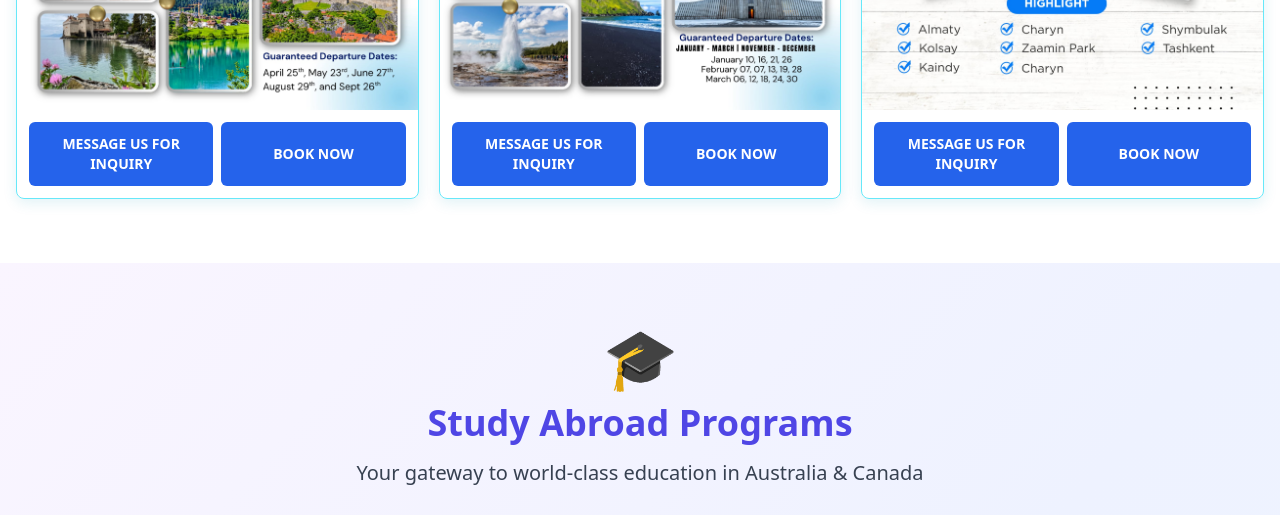
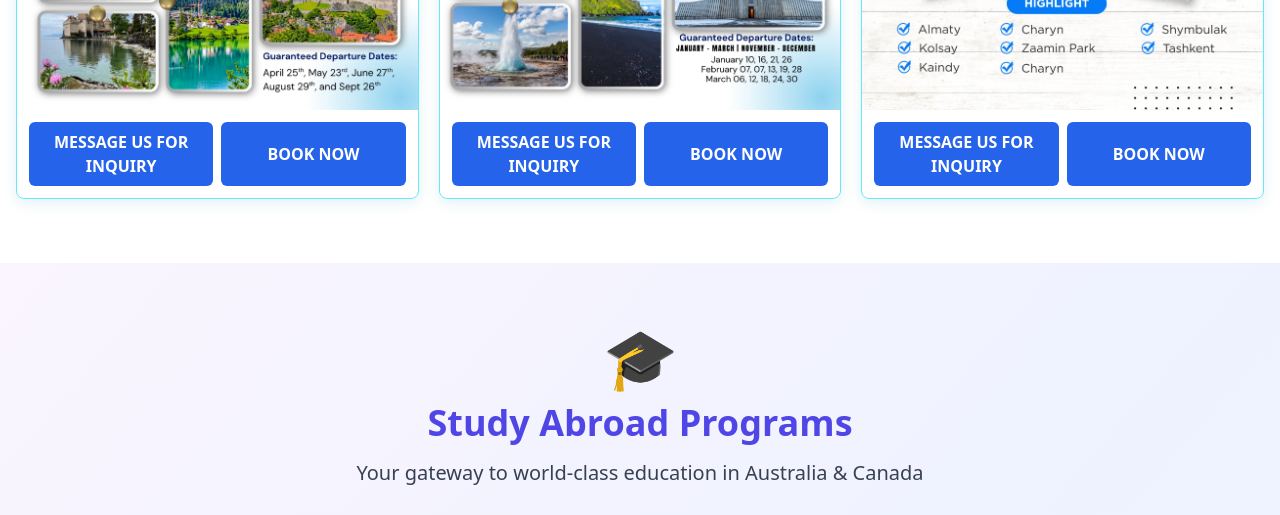
Before and after one commit to GraciousAngeli/gatt-main, a plain HTML site: page index.html in a window 1280 px wide. Shown: the part 1900-2415 px from the top of the page. Drawn offline with nearby package versions, Linux system fonts and the light colour scheme.

Commit message:
change font size and style to match others

```diff
--- a/index.html
+++ b/index.html
@@ -216,24 +216,24 @@
                     <article class="travel-highlight-card overflow-hidden rounded-lg border border-cyan-300">
                         <img src="assets/GATT WEBSITE UPDATES/HOME/HIGHLIGHTS/switzerland.jpg" alt="Switzerland 9 days tour highlight" class="block w-full aspect-[4/5] object-cover">
                         <div class="grid grid-cols-2 gap-2 p-3">
-                            <button onclick="showTab('contact')" class="rounded-md bg-blue-600 px-2 py-3 text-xs sm:text-sm font-semibold text-white hover:bg-blue-700 transition-colors">MESSAGE US FOR INQUIRY</button>
-                            <button onclick="bookTour('Switzerland 9 Days Tour')" class="rounded-md bg-blue-600 px-2 py-3 text-xs sm:text-sm font-semibold text-white hover:bg-blue-700 transition-colors">BOOK NOW</button>
+                            <button onclick="showTab('contact')" class="rounded-md bg-blue-600 px-2 py-2 text-base font-semibold text-white hover:bg-blue-700 transition-colors">MESSAGE US FOR INQUIRY</button>
+                            <button onclick="bookTour('Switzerland 9 Days Tour')" class="rounded-md bg-blue-600 px-2 py-2 text-base font-semibold text-white hover:bg-blue-700 transition-colors">BOOK NOW</button>
                         </div>
                     </article>
 
                     <article class="travel-highlight-card overflow-hidden rounded-lg border border-cyan-300">
                         <img src="assets/GATT WEBSITE UPDATES/HOME/HIGHLIGHTS/iceland.jpg" alt="Iceland 8 days 7 nights tour highlight" class="block w-full aspect-[4/5] object-cover">
                         <div class="grid grid-cols-2 gap-2 p-3">
-                            <button onclick="showTab('contact')" class="rounded-md bg-blue-600 px-2 py-3 text-xs sm:text-sm font-semibold text-white hover:bg-blue-700 transition-colors">MESSAGE US FOR INQUIRY</button>
-                            <button onclick="bookTour('Iceland 8 Days 7 Nights Tour')" class="rounded-md bg-blue-600 px-2 py-3 text-xs sm:text-sm font-semibold text-white hover:bg-blue-700 transition-colors">BOOK NOW</button>
+                            <button onclick="showTab('contact')" class="rounded-md bg-blue-600 px-2 py-2 text-base font-semibold text-white hover:bg-blue-700 transition-colors">MESSAGE US FOR INQUIRY</button>
+                            <button onclick="bookTour('Iceland 8 Days 7 Nights Tour')" class="rounded-md bg-blue-600 px-2 py-2 text-base font-semibold text-white hover:bg-blue-700 transition-colors">BOOK NOW</button>
                         </div>
                     </article>
 
                     <article class="travel-highlight-card overflow-hidden rounded-lg border border-cyan-300">
                         <img src="assets/GATT WEBSITE UPDATES/HOME/HIGHLIGHTS/kazakhstan.jpg" alt="Kazakhstan and Uzbekistan 10 days highlight" class="block w-full aspect-[4/5] object-cover">
                         <div class="grid grid-cols-2 gap-2 p-3">
-                            <button onclick="showTab('contact')" class="rounded-md bg-blue-600 px-2 py-3 text-xs sm:text-sm font-semibold text-white hover:bg-blue-700 transition-colors">MESSAGE US FOR INQUIRY</button>
-                            <button onclick="bookTour('Kazakhstan and Uzbekistan 10 Days Tour')" class="rounded-md bg-blue-600 px-2 py-3 text-xs sm:text-sm font-semibold text-white hover:bg-blue-700 transition-colors">BOOK NOW</button>
+                            <button onclick="showTab('contact')" class="rounded-md bg-blue-600 px-2 py-2 text-base font-semibold text-white hover:bg-blue-700 transition-colors">MESSAGE US FOR INQUIRY</button>
+                            <button onclick="bookTour('Kazakhstan and Uzbekistan 10 Days Tour')" class="rounded-md bg-blue-600 px-2 py-2 text-base font-semibold text-white hover:bg-blue-700 transition-colors">BOOK NOW</button>
                         </div>
                     </article>
                 </div>
```
